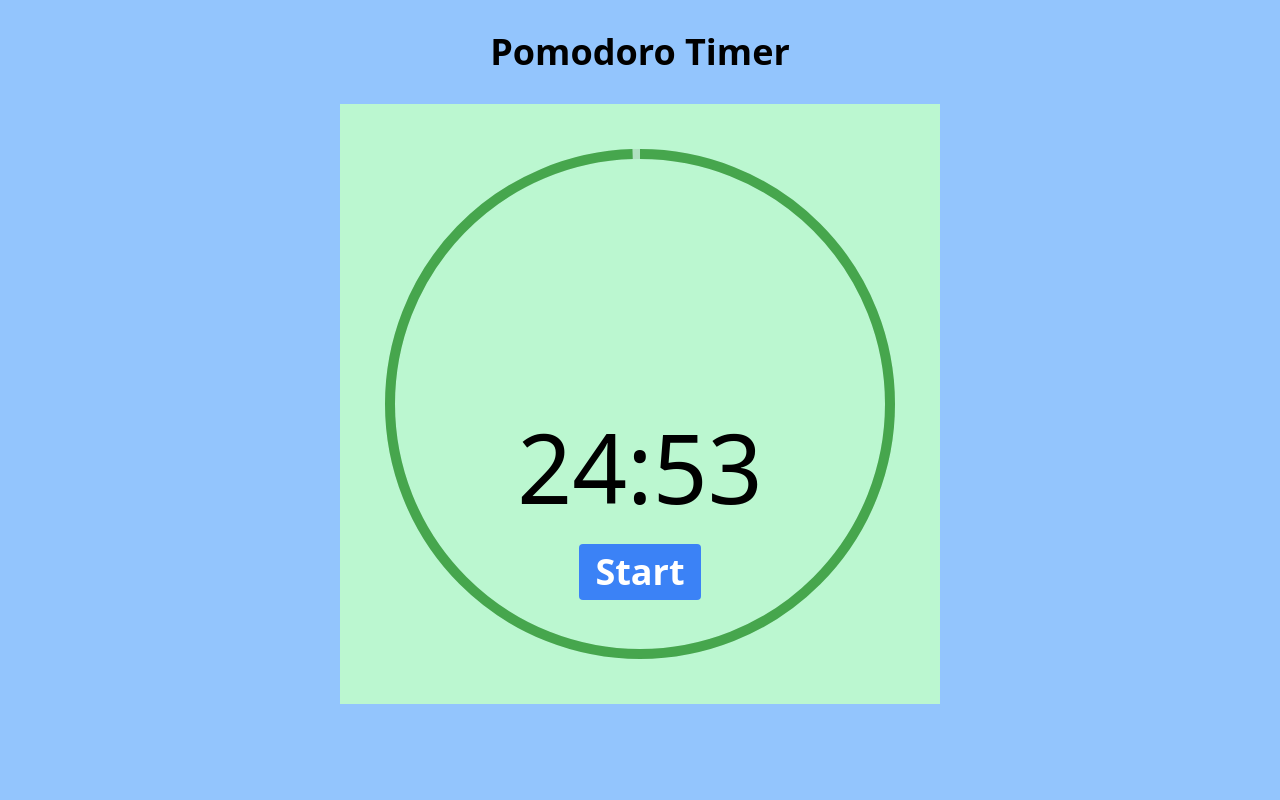
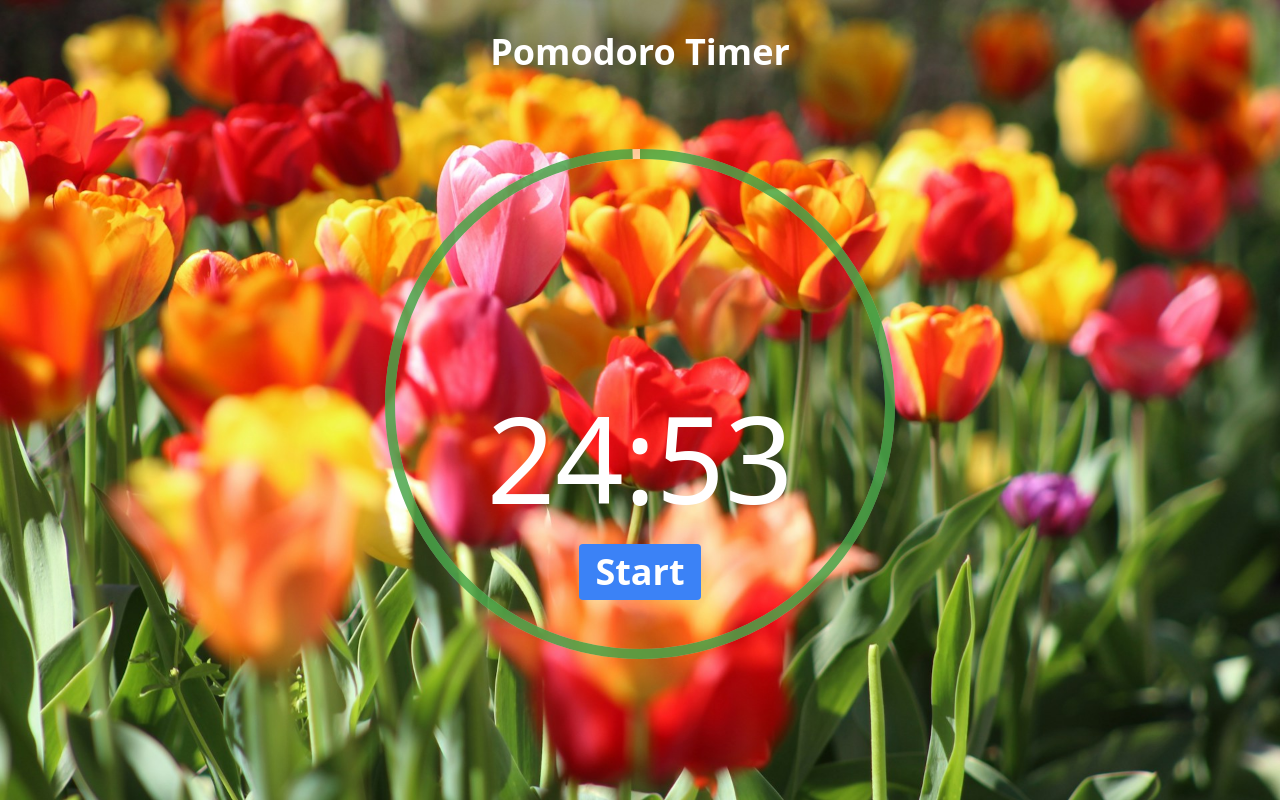
Before and after one commit to DanielaKuester/productivity-toolbox, a Next.js app: page /pomodoro in a window 1280 px wide. Built offline with nearby package versions, Linux system fonts and the light colour scheme.

Commit message:
Add: background image that fits the screen

```diff
--- a/pages/pomodoro.jsx
+++ b/pages/pomodoro.jsx
@@ -59,12 +59,12 @@ const Pomodoro = () => {
             <meta name="description" content="The pomodoro timer balances work on the current task with breaks in between." />
             <meta name="viewport" content="width=device-width, initial-scale=1" />
             <link rel="icon" href="/favicon.ico" />
-            <div className="min-h-screen bg-blue-300">
-                <h1 className="text-4xl p-8 font-bold text-black text-center">
+            <div className="bg-[url('/tulips.jpg')] bg-cover bg-no-repeat h-screen">
+                <h1 className="text-4xl p-8 font-bold text-white text-center">
                     Pomodoro Timer
                 </h1>
                 <div className="flex flex-col items-center">
-                    <svg className="bg-green-200 mx-auto" height="600" width="600" xmlns="http://www.w3.org/2000/svg">
+                    <svg className="bg-transparent mx-auto" height="600" width="600" xmlns="http://www.w3.org/2000/svg">
                         {/* The circumference of a circle is 2π*r, so in this case it is 2π * 250 = ~1571 */}
                         <circle
                             id="gray-circle"
@@ -72,9 +72,9 @@ const Pomodoro = () => {
                             cx="300"
                             cy="300"
                             fill="transparent"
-                            stroke="gray"
+                            stroke="white"
                             strokeWidth="10"
-                            strokeOpacity="0.2"
+                            strokeOpacity="0.6"
                             strokeDasharray={1571}
                             strokeDashoffset={0}
                         />
@@ -92,7 +92,7 @@ const Pomodoro = () => {
                             strokeDashoffset={0}
                             transform="translate(0 0), rotate(270 300 300)"
                         />
-                        <text className="text-8xl" x="300" y="400" textAnchor="middle" fill="black">{`${minutes}:${seconds}`}</text>
+                        <text className="text-[120px]" x="300" y="400" textAnchor="middle" fill="white">{`${minutes}:${seconds}`}</text>
                     </svg>
                     <div className="flex flex-col items-center">
                         <button
```
Also changed, not shown: public/crocuses.jpg (added), public/tulips.jpg (added).
